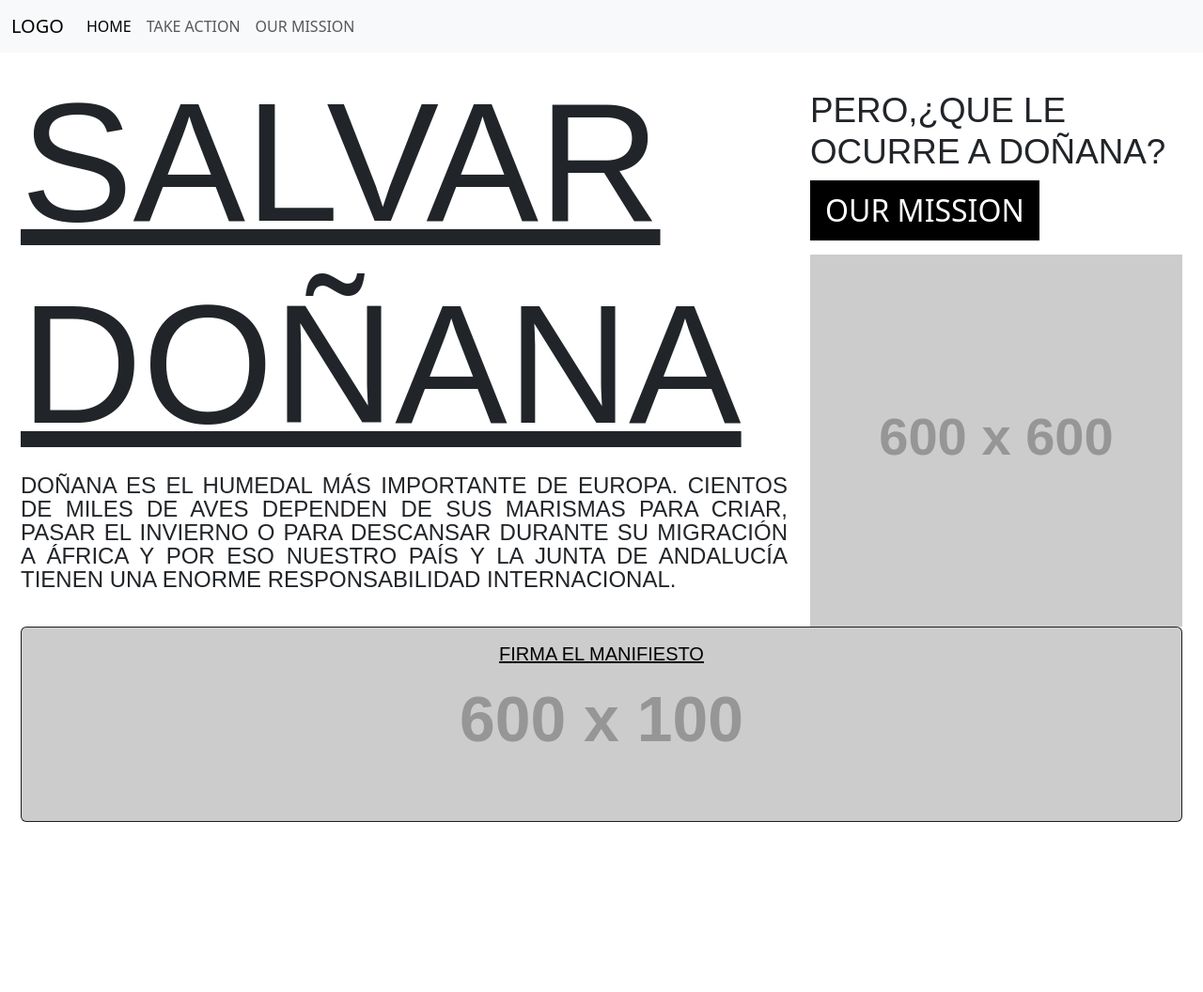
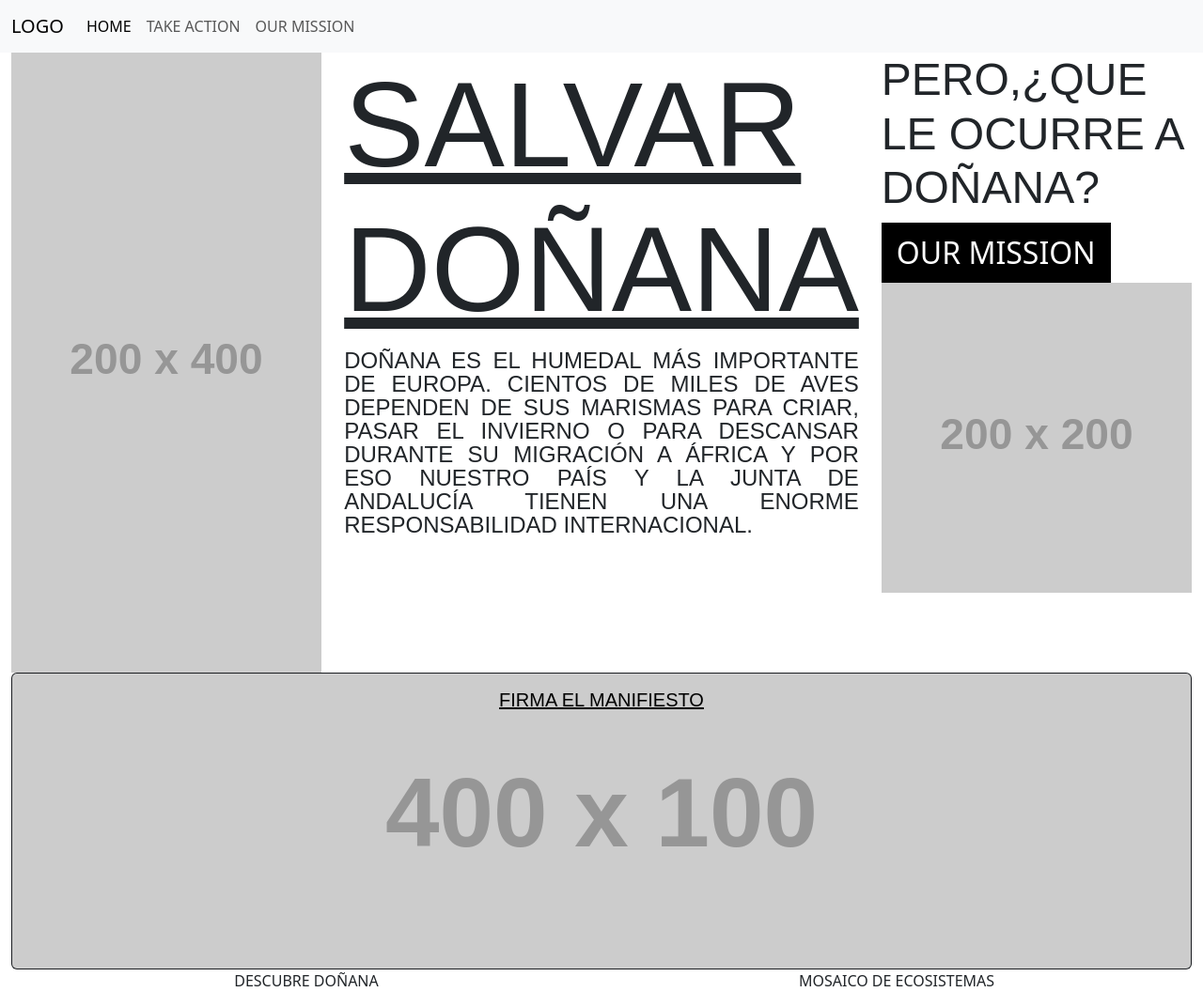
Before and after one commit to cianskyy/Practica1, a plain HTML site: page index.html in a window 1280 px wide. Shown: the whole page at 94% size. Before the commit the page ends 885 px from the top, so only its background shows below. Drawn offline with nearby package versions, Linux system fonts and the light colour scheme; placeholder pictures from the web are drawn by us.

Commit message:
layoutv2

```diff
--- a/css/styles.css
+++ b/css/styles.css
@@ -4,19 +4,26 @@
     box-sizing: border-box;
     }
 
+    img {
+        width: 100%;
+        vertical-align: middle;
+
+    }
+
+
+
 h2, h1, h5 {
     font-family: Arial, Helvetica, sans-serif;
 }
 
 h1{
-    font-size: 14vw;
+    font-size: 10vw;
 text-decoration: underline;
 
 }
 
 h2{
-    font-size: 2.3em;
-    margin-top: 30px;
+    font-size: 3em;
 }
 
 p {
@@ -58,18 +65,15 @@ p {
     color: #0d6efd;
     }
 
-#content {
-    margin: 10px;
-
-}
-
 
 .container {
     min-width: 100%;
 
+
 }
 
+.row {
+    min-height: auto;
 
-.img-fluid {
-    padding-top:15px;
+
 }
--- a/index.html
+++ b/index.html
@@ -33,23 +33,31 @@
     <main id="content">
 
   <div class="container text-left">
+
     <div class="row">
-      <div class="col-sm-8">
+      <div class="col d-none d-md-block">
+         <img src="https://placehold.co/200x400" class="img-fluid" alt="...">
+
+        </div>
+
+      <div class="col-sm">
         <h1>SALVAR DOÑANA</h1>
-
         <div><p>Doñana es el humedal más importante de Europa. Cientos de miles de aves dependen de sus marismas para criar, pasar el invierno o para descansar durante su migración a África y por eso nuestro país y la Junta de Andalucía tienen una enorme responsabilidad internacional.</p>
         </div>
       </div>
-      <div class="col-sm-4">
+      <div class="col-sm">
         <h2>PERO,¿QUE LE OCURRE A DOÑANA?</h2>
         <button type="button" class="btn btn-primary btn-lg">OUR MISSION</button>
-    <div> <img src="https://placehold.co/600x600" class="img-fluid" alt="...">
+    <div> <img src="https://placehold.co/200x200" class="img-fluid" alt="...">
     </div>
       </div>
 
+    </div>
+
+    <div class="row">
     <div class="col-sm">
       <div class="card text-bg-dark">
-          <img src="https://placehold.co/600x100" class="card-img" alt="...">
+        <img src="https://placehold.co/400x100" class="card-img" alt="...">
         <div class="card-img-overlay">
           <h5 class="card-title">FIRMA EL MANIFIESTO</h5>
         </div>
@@ -59,9 +67,14 @@
 
   </div>
 
+
+  <div class="container text-center">
+    <div class="row row-cols-2">
+      <div class="col">DESCUBRE DOÑANA</div>
+      <div class="col">MOSAICO DE ECOSISTEMAS</div>
+
     </div>
-
-
+  </div>
 
 
 
```
Lines whose indentation alone changed are shown as unchanged.
